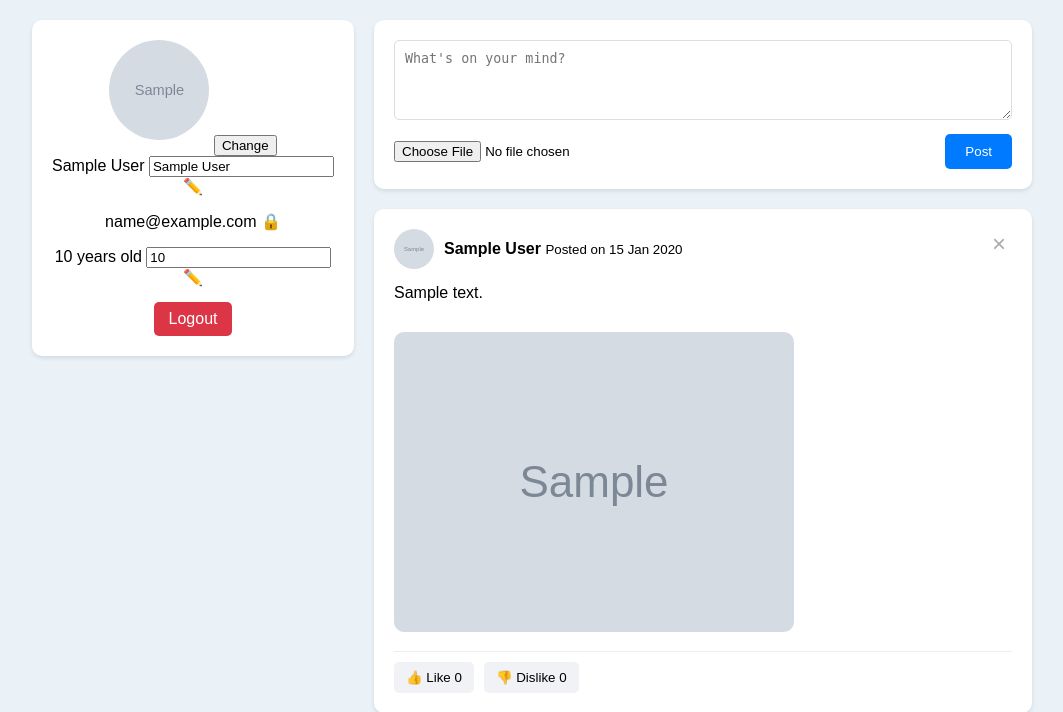
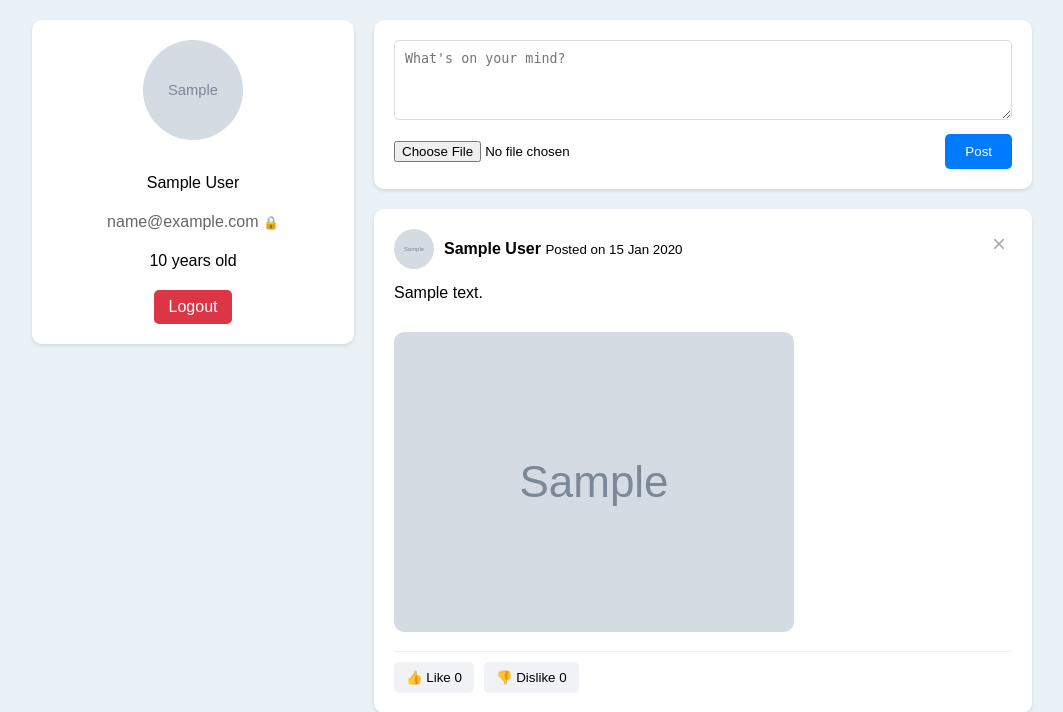
Before and after one commit to akmishra6441/Aurenyx, a PHP site: page / in a window 1280 px wide. Shown: the top 712 px of the page, without its empty margins (108-1171 px from the left). Run offline with PHP 8.4, Linux system fonts and the light colour scheme; the visitor is signed in with stand-in values (Sample User, id 1); tables that the repository leaves empty or names only in its code hold one stand-in row (values such as "Sample post"); grey boxes marked "Sample" are stand-in pictures.

Commit message:
Update style.css

```diff
--- a/assets/css/style.css
+++ b/assets/css/style.css
@@ -1,4 +1,3 @@
-/* General Body Styles */
 body {
     font-family: Arial, sans-serif;
     background-color: #eaf2f8;
@@ -13,7 +12,6 @@ body {
     gap: 20px;
 }
 
-/* Profile Card (Left Column) */
 .profile-card {
     flex-basis: 30%;
     background: #fff;
@@ -40,7 +38,7 @@ body {
     border-radius: 5px;
 }
 
-/* Posts Section (Right Column) */
+
 .posts-section {
     flex-basis: 70%;
 }
@@ -75,7 +73,7 @@ body {
     cursor: pointer;
 }
 
-/* Individual Post Item */
+
 .post-item {
     background: #fff;
     padding: 20px;
@@ -139,3 +137,17 @@ body {
 .post-actions button:hover {
     background: #e4e6eb;
 }
+
+
+.profile-pic-container { position: relative; display: inline-block; }
+.change-pic-btn { position: absolute; bottom: 5px; right: 5px; background: rgba(0,0,0,0.6); color: white; border: none; border-radius: 5px; padding: 5px 8px; cursor: pointer; opacity: 0; transition: opacity 0.3s; }
+.profile-pic-container:hover .change-pic-btn { opacity: 1; }
+
+.profile-info { margin-top: 15px; }
+.info-item { position: relative; padding: 5px; border-radius: 5px; }
+.info-item:hover { background-color: #f0f2f5; }
+.info-item .edit-icon { position: absolute; right: 10px; top: 50%; transform: translateY(-50%); cursor: pointer; display: none; }
+.info-item:hover .edit-icon { display: inline; }
+.edit-input { display: none; width: 80%; padding: 5px; }
+.email-display { color: #666; }
+.lock-icon { font-size: 0.8em; }
```
